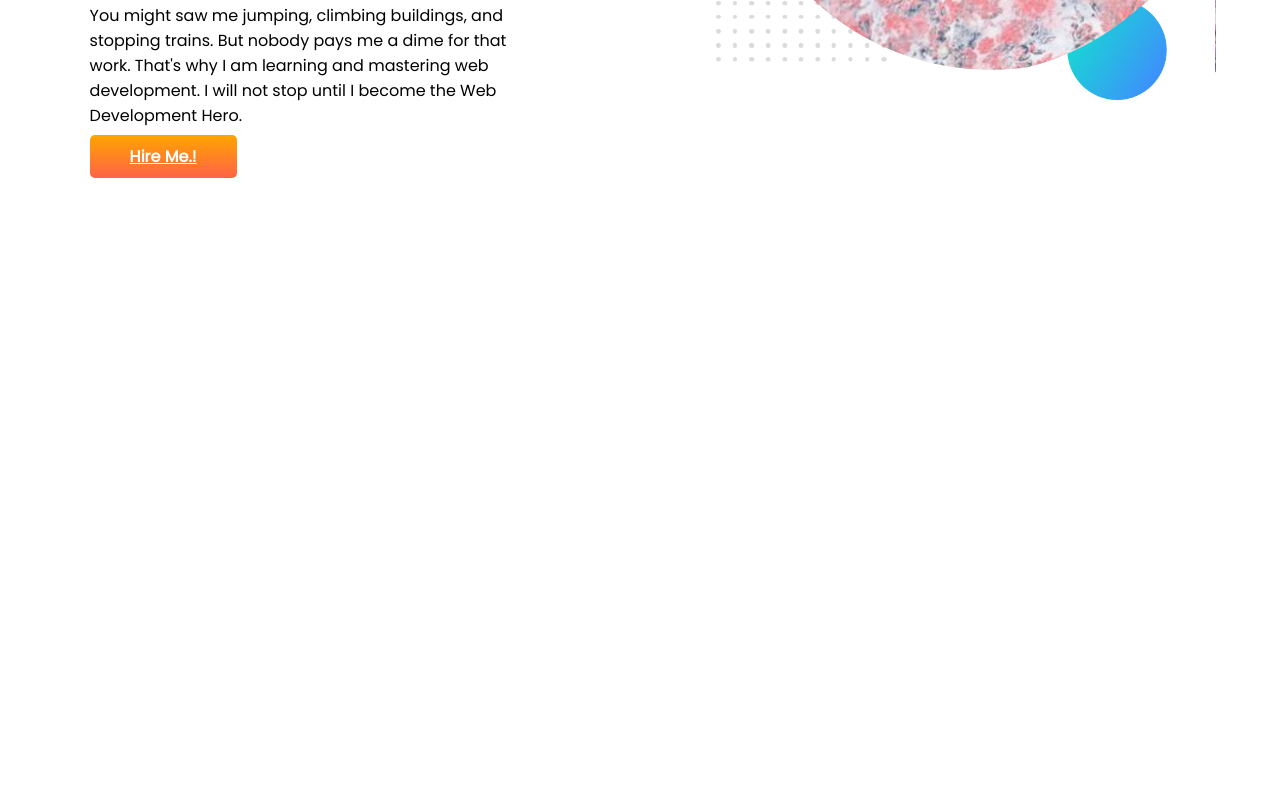
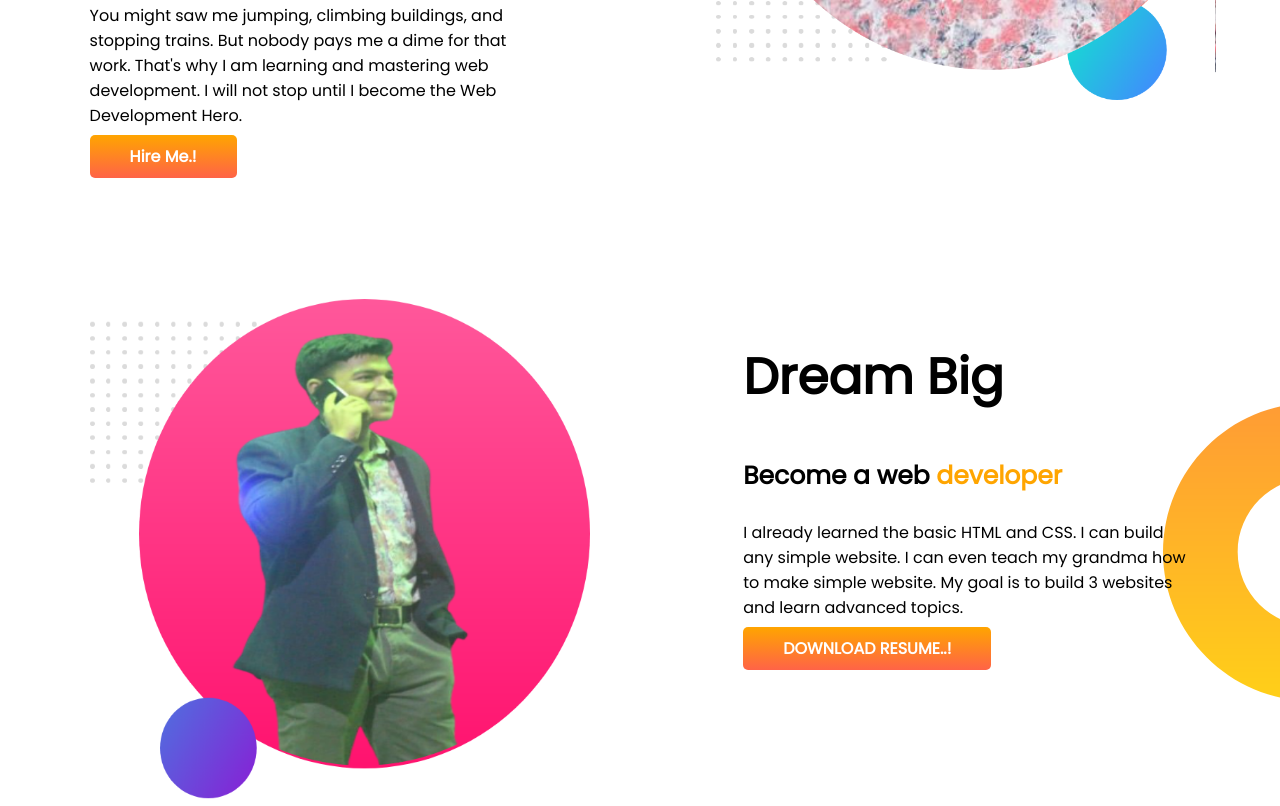
Before and after one commit to asifullesan/developer-portfolio, a plain HTML site: page index.html in a window 1280 px wide. Shown: the part 410-1216 px from the top of the page. Before the commit the page ends 800 px from the top, so only its background shows below. Drawn offline with Linux system fonts and the light colour scheme.

Commit message:
dream-big-section commit

```diff
--- a/index.html
+++ b/index.html
@@ -23,5 +23,19 @@
             <img src="./img/my-bg (1).png" alt="asiful image" width="500px" height="500px">
         </div>
     </section>
+
+    <section class="dream-big-section">
+        <div id="second-img">
+            <img src="./img/my-bg2.png" alt="asiful image" width="500px" height="500px">
+        </div>
+        <div class="dream-big">
+            <h1>Dream Big</h1>
+            <h3>   Become a web <span class="text-color">developer</span></h3>
+            <p>I already learned the basic HTML and CSS. I can build any simple website. I can even teach my grandma how to make simple website. My goal is to build 3 websites and learn advanced topics.
+            </p>
+            <a class="link-button" target="-blank" href="#">DOWNLOAD RESUME..!</a>
+
+        </div>
+    </section>
 </body>
 </html>
--- a/style.css
+++ b/style.css
@@ -34,6 +34,7 @@ h3{
     border-radius: 5px;
     color: white;
     font-weight: 600;
+    text-decoration: none;
 }
 
 #fst-img{
@@ -42,3 +43,20 @@ h3{
     margin-top: 10px;
 
 }
+
+.dream-big-section{
+    display: flex;
+    margin-top: 130px;
+    background-image: url(./img/dream-bg.png);
+    background-repeat: no-repeat;
+    background-position: right;
+}
+
+#second-img{
+    margin-left: 7%;
+}
+
+.dream-big{
+    margin-left: 12%;
+    padding-right: 7%;
+}
```
